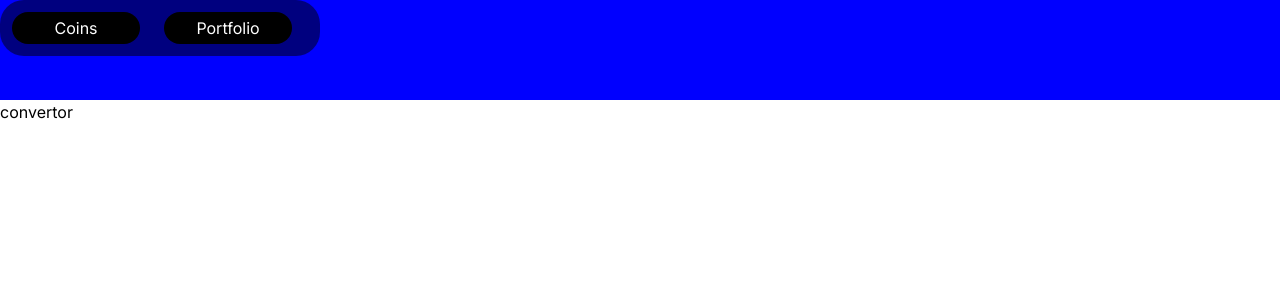
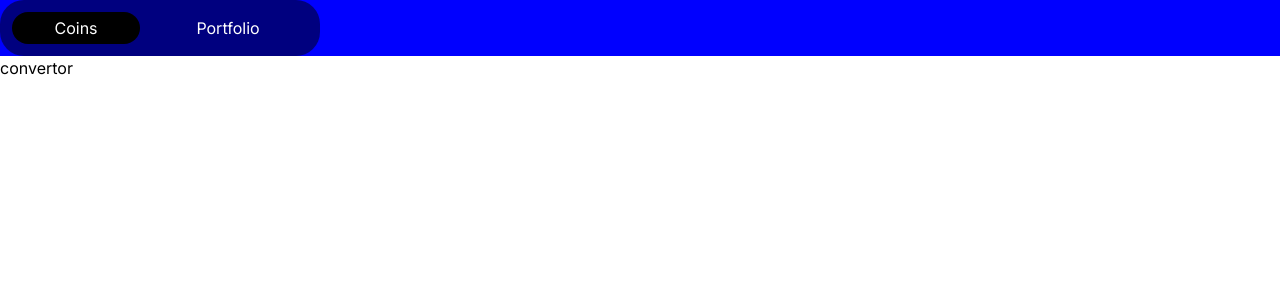
Before and after one commit to Steviemaru/crypto-app, a Next.js app: page /convertor in a window 1280 px wide. Shown: the top 300 px of the page. Built offline with nearby package versions, Linux system fonts and the light colour scheme.

Commit message:
installed redux/added navbuttons state to redux store

```diff
--- /dev/null
+++ b/app/StoreProvider.tsx
@@ -0,0 +1,23 @@
+'use client'
+import { useRef } from 'react'
+import { Provider } from 'react-redux'
+import { makeStore, AppStore } from '../lib/store'
+
+
+export default function StoreProvider({
+
+  children,
+}: {
+  // count: number
+  children: React.ReactNode
+}) {
+  const storeRef = useRef<AppStore>()
+  if (!storeRef.current) {
+    // Create the store instance the first time this renders
+    storeRef.current = makeStore()
+  }
+
+  return <Provider store={storeRef.current}>
+    {children}
+    </Provider>
+}
--- a/app/components/NavButtons.tsx
+++ b/app/components/NavButtons.tsx
@@ -1,7 +1,10 @@
 "use client";
-import { useState } from "react";
+import 'tailwindcss/tailwind.css'
 import Link from "next/link";
 import tw from "tailwind-styled-components";
+import { useAppSelector, useAppDispatch } from "../../lib/hooks"
+import { setSelectedItem } from "../../lib/features/navbuttons/navbuttonsSlice";
+
 
 const Wrapper = tw.div`
   flex
@@ -12,11 +15,12 @@ const Wrapper = tw.div`
 `;
 
 interface ButtonProps {
-  $item?: string;
+  $item?: string
+  $selecteditem:string
 }
 
 const Button = tw.button<ButtonProps>`
-${(props) => (props.$item ? "bg-black" : "bg-transparent")};
+${(props) => (props.$item == props.$selecteditem? "bg-black" : "bg-transparent")};
      border-0
      focus:outline-none
     text-white
@@ -30,23 +34,18 @@ ${(props) => (props.$item ? "bg-black" : "bg-transparent")};
   `;
 
 export default function NavButtons() {
-  const [navItems] = useState(["coins", "portfolio"]);
-  // need this to toggle background color on button component
-  // will use this after I install redux and setup provider
-
-  // const [selectedItem, setSelectedItem] = useState("coins");
-
-  // const handleClick = (item: any) => {
-  //   setSelectedItem(item);
-  // };
+  const navItems = useAppSelector((state) => state.NavButtons.array )
+const SelectedItem = useAppSelector((state)=> state.NavButtons.SelectedItem )
+  const dispatch = useAppDispatch()
 
   return (
     <>
       <Wrapper>
-        {navItems.map((item) => {
+        {navItems.map((item:any) => {
+          console.log(SelectedItem, "selected item")
           return (
             <Link key={item} href={`/${item == "coins" ? "" : item}`}>
-              <Button onClick={() => {}} $item={item}>
+              <Button $selecteditem={SelectedItem} onClick={() => {dispatch(setSelectedItem(item))}} $item={item}>
                 {item.slice(0, 1).toUpperCase() + item.slice(1)}
               </Button>
             </Link>
--- a/app/layout.tsx
+++ b/app/layout.tsx
@@ -2,7 +2,7 @@ import type { Metadata } from "next";
 import { Inter } from "next/font/google";
 import "./globals.css";
 import NavButtons from "./components/NavButtons";
-
+import StoreProvider from "./StoreProvider";
 const inter = Inter({ subsets: ["latin"] });
 
 export const metadata: Metadata = {
@@ -18,11 +18,13 @@ export default function RootLayout({
   return (
     <html lang="en">
       <body className={inter.className}>
-<div style={{background:"blue", height:"100px"}} >
-<NavButtons/>
-   </div>
-
-        {children}</body>
+        <StoreProvider>
+          <div style={{ background: "blue" }}>
+            <NavButtons />
+          </div>
+          {children}
+        </StoreProvider>
+      </body>
     </html>
   );
 }
--- a/app/page.tsx
+++ b/app/page.tsx
@@ -2,7 +2,7 @@
 export default function Home() {
   return (
     <div>
-      <h1>Homepage</h1>;
+      <h1>Homepage</h1>
     </div>
   );
 }
--- /dev/null
+++ b/lib/features/navbuttons/navbuttonsSlice.ts
@@ -0,0 +1,31 @@
+import { createSlice } from '@reduxjs/toolkit'
+import type { PayloadAction } from '@reduxjs/toolkit'
+import type { RootState } from '../../store'
+
+interface NavButtonsState {
+  array: any,
+  SelectedItem: string
+}
+
+
+const initialState: NavButtonsState = {
+  array: ["coins", "portfolio"],
+  SelectedItem: "coins"
+
+}
+
+export const NavButtonsSlice = createSlice(
+  {
+    name: 'NavButtons',
+    initialState,
+    reducers: {
+      setSelectedItem:(state, item: PayloadAction<string> ) => {
+state.SelectedItem = item.payload
+      }
+    }
+  }
+)
+
+export const { setSelectedItem } = NavButtonsSlice.actions
+
+export default NavButtonsSlice.reducer
--- /dev/null
+++ b/lib/hooks.ts
@@ -0,0 +1,7 @@
+import { useDispatch, useSelector, useStore } from 'react-redux'
+import type { RootState, AppDispatch, AppStore } from './store'
+
+// Use throughout your app instead of plain `useDispatch` and `useSelector`
+export const useAppDispatch = useDispatch.withTypes<AppDispatch>()
+export const useAppSelector = useSelector.withTypes<RootState>()
+export const useAppStore = useStore.withTypes<AppStore>()
--- /dev/null
+++ b/lib/store.ts
@@ -0,0 +1,16 @@
+import { configureStore } from '@reduxjs/toolkit'
+import NavButtonsReducer from './features/navbuttons/navbuttonsSlice'
+
+export const makeStore = () => {
+  return configureStore({
+    reducer: {
+      NavButtons: NavButtonsReducer
+    },
+  })
+}
+
+// Infer the type of makeStore
+export type AppStore = ReturnType<typeof makeStore>
+// Infer the `RootState` and `AppDispatch` types from the store itself
+export type RootState = ReturnType<AppStore['getState']>
+export type AppDispatch = AppStore['dispatch']
--- a/package.json
+++ b/package.json
@@ -10,9 +10,12 @@
     "prepare": "husky"
   },
   "dependencies": {
+    "@reduxjs/toolkit": "^2.2.6",
     "next": "14.2.4",
     "react": "^18",
     "react-dom": "^18",
+    "react-redux": "^9.1.2",
+    "redux": "^5.0.1",
     "styled-components": "^6.1.11",
     "tailwind-styled-components": "^2.2.0"
   },
```
Also changed, not shown: 1 other file (tests, documents, lock files or other folders).
